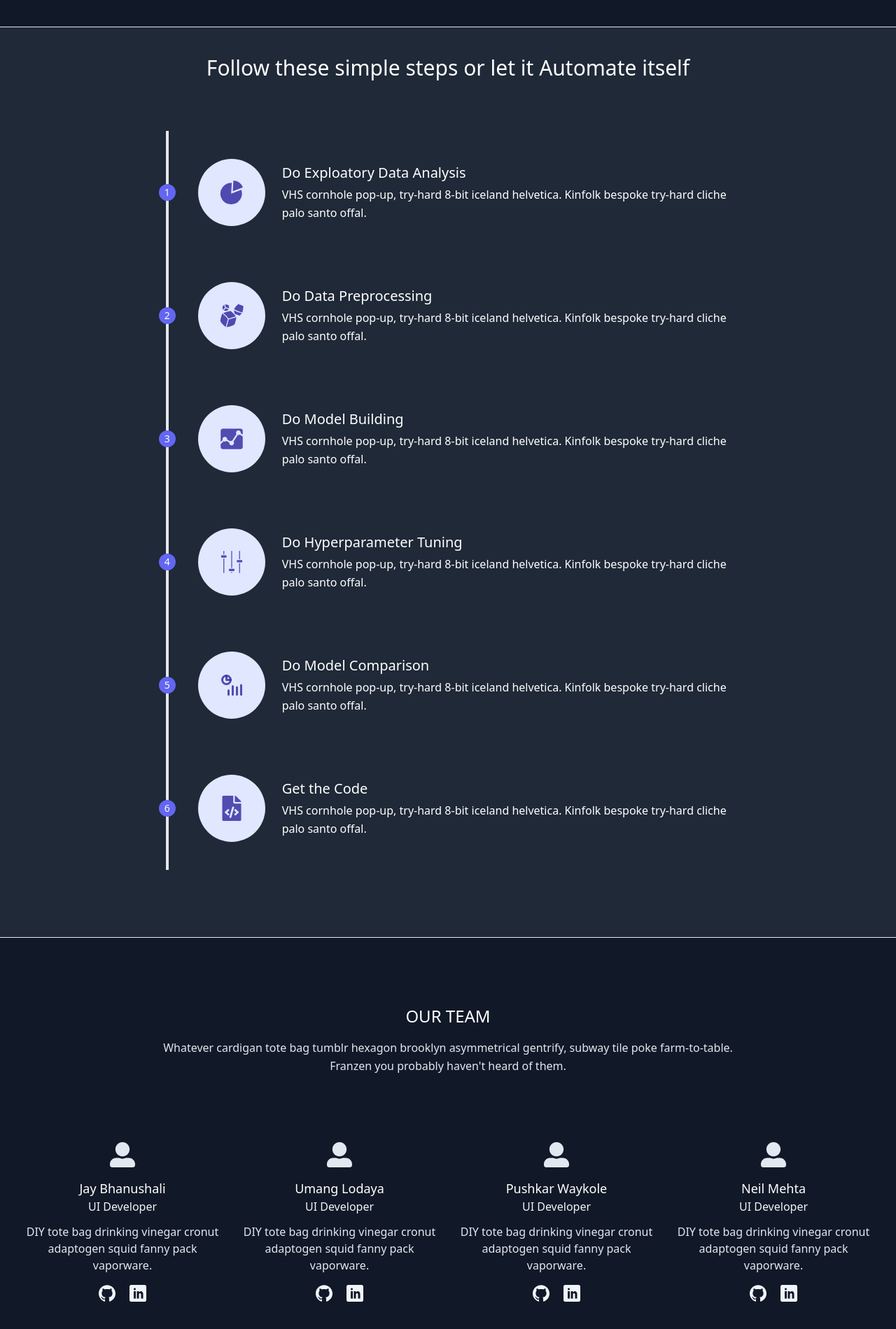
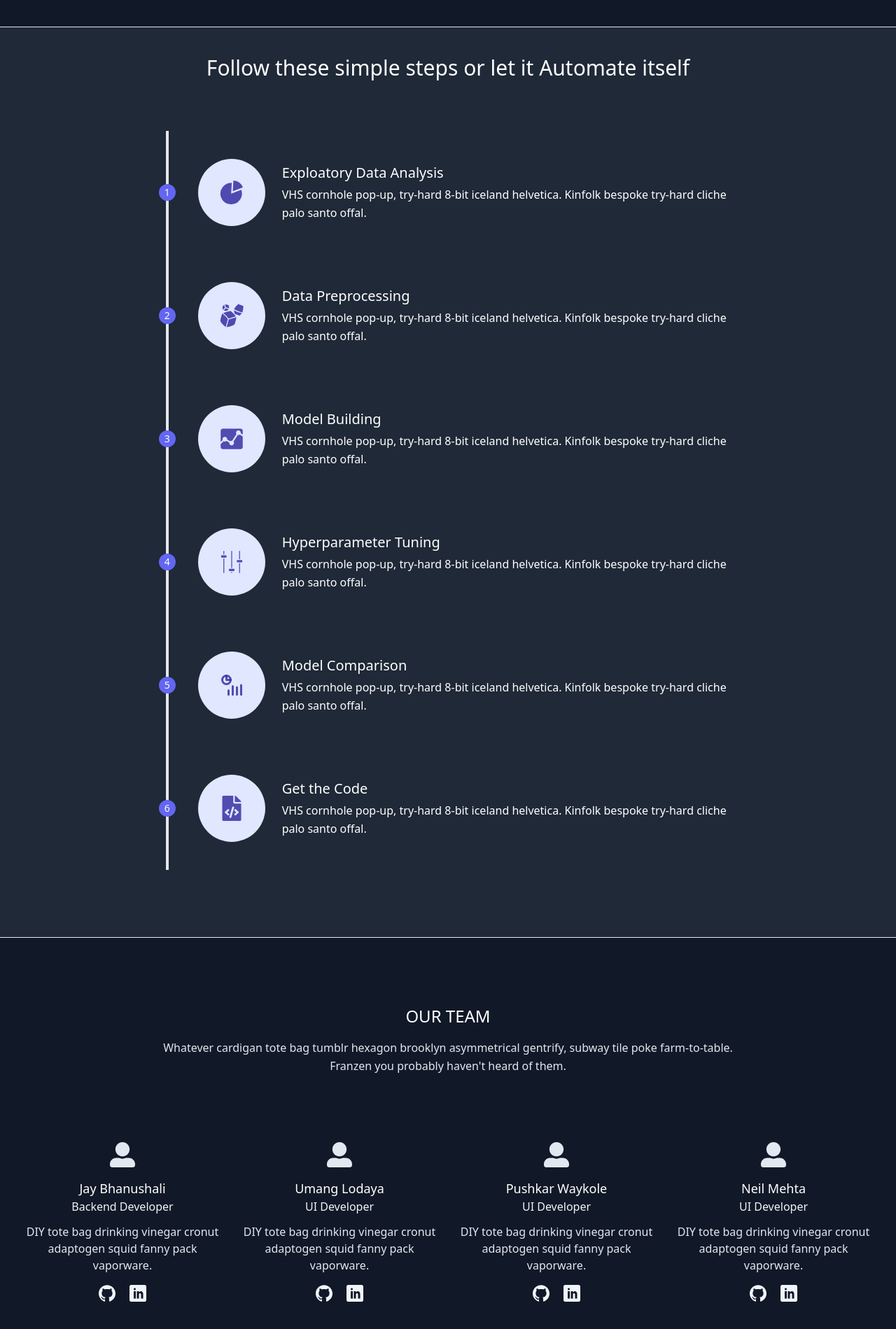
Before and after one commit to coder-jkb/ML-Model-Builder, a Next.js app in the folder modelbuilder-frontend/: page / in a window 1280 px wide. Shown: the part 1087-2986 px from the top of the page at 70% size. Built offline with nearby package versions, Linux system fonts and the light colour scheme.

Commit message:
Content changed

```diff
--- a/modelbuilder-frontend/pages/components/Step.js
+++ b/modelbuilder-frontend/pages/components/Step.js
@@ -22,7 +22,7 @@ const Step = () => {
                             <GiPieChart className="text-4xl text-indigo-800/[0.85]" />
                         </div>
                         <div className="flex-grow sm:pl-6 mt-6 sm:mt-0">
-                            <h2 className="font-medium title-font text-white mb-1 text-xl">Do Exploatory Data Analysis</h2>
+                            <h2 className="font-medium title-font text-white mb-1 text-xl">Exploatory Data Analysis</h2>
                             <p className="leading-relaxed">VHS cornhole pop-up, try-hard 8-bit iceland helvetica. Kinfolk bespoke try-hard cliche palo santo offal.</p>
                         </div>
                     </div>
@@ -38,7 +38,7 @@ const Step = () => {
                             <GiCubes className="text-4xl text-indigo-800/[0.85]" />
                         </div>
                         <div className="flex-grow sm:pl-6 mt-6 sm:mt-0">
-                            <h2 className="font-medium title-font text-white mb-1 text-xl">Do Data Preprocessing</h2>
+                            <h2 className="font-medium title-font text-white mb-1 text-xl">Data Preprocessing</h2>
                             <p className="leading-relaxed">VHS cornhole pop-up, try-hard 8-bit iceland helvetica. Kinfolk bespoke try-hard cliche palo santo offal.</p>
                         </div>
                     </div>
@@ -53,7 +53,7 @@ const Step = () => {
                             <IoMdAnalytics className="text-4xl text-indigo-800/[0.85]" />
                         </div>
                         <div className="flex-grow sm:pl-6 mt-6 sm:mt-0">
-                            <h2 className="font-medium title-font text-white mb-1 text-xl">Do Model Building</h2>
+                            <h2 className="font-medium title-font text-white mb-1 text-xl">Model Building</h2>
                             <p className="leading-relaxed">VHS cornhole pop-up, try-hard 8-bit iceland helvetica. Kinfolk bespoke try-hard cliche palo santo offal.</p>
                         </div>
                     </div>
@@ -68,7 +68,7 @@ const Step = () => {
                             <GiSettingsKnobs className="text-4xl text-indigo-800/[0.85]" />
                         </div>
                         <div className="flex-grow sm:pl-6 mt-6 sm:mt-0">
-                            <h2 className="font-medium title-font text-white mb-1 text-xl">Do Hyperparameter Tuning</h2>
+                            <h2 className="font-medium title-font text-white mb-1 text-xl">Hyperparameter Tuning</h2>
                             <p className="leading-relaxed">VHS cornhole pop-up, try-hard 8-bit iceland helvetica. Kinfolk bespoke try-hard cliche palo santo offal.</p>
                         </div>
                     </div>
@@ -83,7 +83,7 @@ const Step = () => {
                             <TbChartInfographic className="text-4xl text-indigo-800/[0.85]" />
                         </div>
                         <div className="flex-grow sm:pl-6 mt-6 sm:mt-0">
-                            <h2 className="font-medium title-font text-white mb-1 text-xl">Do Model Comparison</h2>
+                            <h2 className="font-medium title-font text-white mb-1 text-xl">Model Comparison</h2>
                             <p className="leading-relaxed">VHS cornhole pop-up, try-hard 8-bit iceland helvetica. Kinfolk bespoke try-hard cliche palo santo offal.</p>
                         </div>
                     </div>
--- a/modelbuilder-frontend/pages/components/Team.js
+++ b/modelbuilder-frontend/pages/components/Team.js
@@ -16,7 +16,7 @@ const Team = () => {
                             <FaUserAlt className="text-4xl" />
                             <div className="w-full">
                                 <h2 className="title-font font-medium text-lg text-white">Jay Bhanushali</h2>
-                                <h3 className="text-slate-100 mb-3">UI Developer</h3>
+                                <h3 className="text-slate-100 mb-3">Backend Developer</h3>
                                 <p className="mb-4">DIY tote bag drinking vinegar cronut adaptogen squid fanny pack vaporware.</p>
                                 <span className="inline-flex space-x-5">
                                     <a className="text-slate-100">
```
